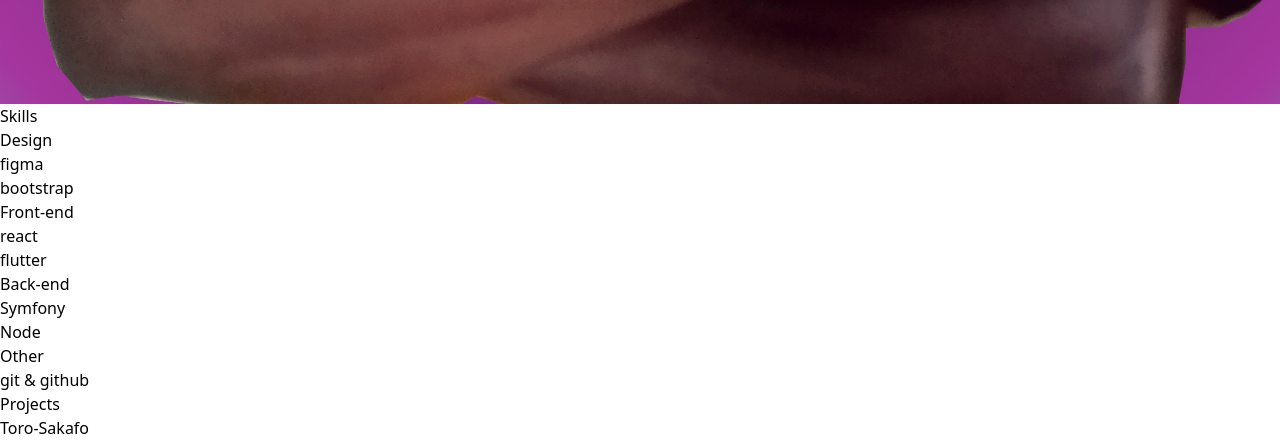
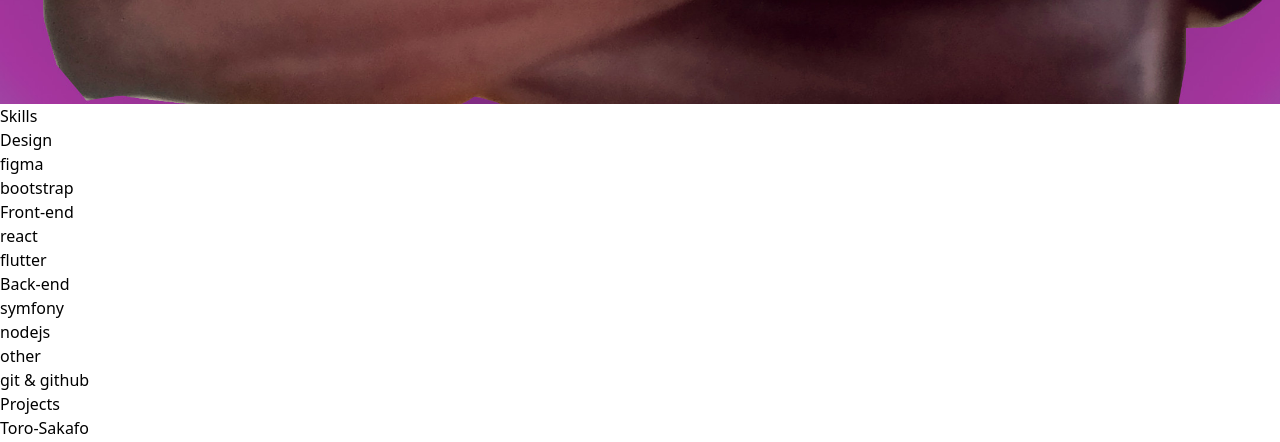
Before and after one commit to 97mams/portfolio, a React (Vite) app: page / in a window 1280 px wide. Shown: the part 1600-2042 px from the top of the page. Built offline with nearby package versions, Linux system fonts and the light colour scheme.

Commit message:
added props

```diff
--- a/src/App.jsx
+++ b/src/App.jsx
@@ -25,7 +25,7 @@ export default function App() {
       <div>
         <Header></Header>
         <About name={info.firstname} lastName={info.lastname} contact={info.contacts} descripiton={info.description} ></About>
-        <Skills></Skills>
+        <Skills skills={info.skills} ></Skills>
         <Projects projects={info.projects}></Projects>
         <Courses></Courses>
         <Contact></Contact>
--- a/src/components/Projects.jsx
+++ b/src/components/Projects.jsx
@@ -16,7 +16,7 @@ export const Projects = (project) => {
     const control = useAnimation();
     const [ref, inView] = useInView();
 
-    console.log(inView);
+    console.log(project);
 
     useEffect(() => {
         if (inView) {
--- a/src/components/Skills.jsx
+++ b/src/components/Skills.jsx
@@ -1,6 +1,6 @@
 import { motion } from "framer-motion"
 
-export const Skills = () => {
+export const Skills = ({ skills }) => {
     return <>
         <div className="w-full h-50 mt-20 flex items-center justify-center flex-col border-gray-100" id="skills">
             <motion.h1
@@ -13,28 +13,14 @@ export const Skills = () => {
                 initial={{ y: 100, opacity: 0 }}
                 whileInView={{ y: 0, opacity: 1, transition: { duration: 0.5 } }}
             >
-                <div className="text-white">
-                    <h2 className="text-3xl font-bold">Design</h2>
-                    <p className="my-3">figma</p>
-                    <p className="my-3">bootstrap</p>
-                </div>
-                <div className="text-white">
-                    <h2 className="text-3xl font-bold">Front-end</h2>
-                    <div className="flex">
-                        <p className="my-3 text-gray-200">react</p>
+                {skills.map((skill) => (
+                    <div className="text-white">
+                        <h2 className="text-3xl font-bold">{skill.title}</h2>
+                        {skill.contents.map((contents) => (
+                            <p className="my-3">{contents}</p>
+                        ))}
                     </div>
-                    <p className="my-3 text-gray-200">flutter</p>
-                </div>
-                <div className="text-white">
-                    <h2 className="text-3xl font-bold">Back-end</h2>
-                    <p className="my-3 text-gray-200">Symfony</p>
-                    <p className="my-3 text-gray-200">Node</p>
-                </div>
-                <div className="text-white">
-                    <h2 className="text-3xl font-bold">Other</h2>
-                    <p className="my-3 text-gray-200">git & github</p>
-                </div>
-
+                ))}
             </motion.div>
         </div>
     </>
--- a/src/local-json/data.json
+++ b/src/local-json/data.json
@@ -97,19 +97,34 @@
                 "link": "https://github.com/97mams/goldBook"
             }
         ],
-        "skills": {
-            "Design": [
+        "skills": [
+            {
+                "title": "Design",
+                "contents": [
                     "figma",
                     "bootstrap"
-            ],
-            "Front-end": [
+                ]
+            },
+            {
+                "title": "Front-end",
+                "contents": [
                     "react",
                     "flutter"
-            ],
-            "Back-end": [
+                ]
+            },
+            {
+                "title": "Back-end",
+                "contents": [
                     "symfony",
                     "nodejs"
                 ]
-        }
+            },
+            {
+                "title": "other",
+                "contents": [
+                    "git & github"
+                ]
             }
         ]
+    }
+]
```
Lines whose indentation alone changed are shown as unchanged.
